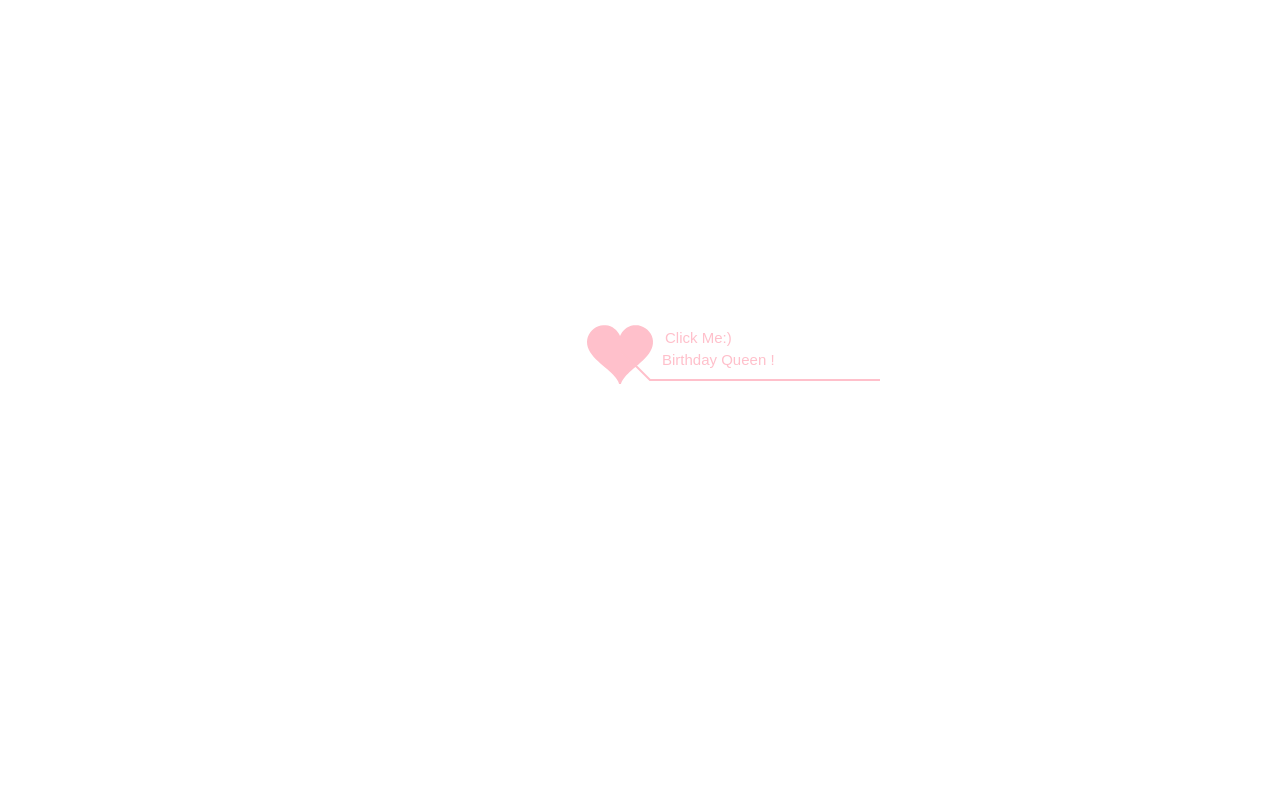
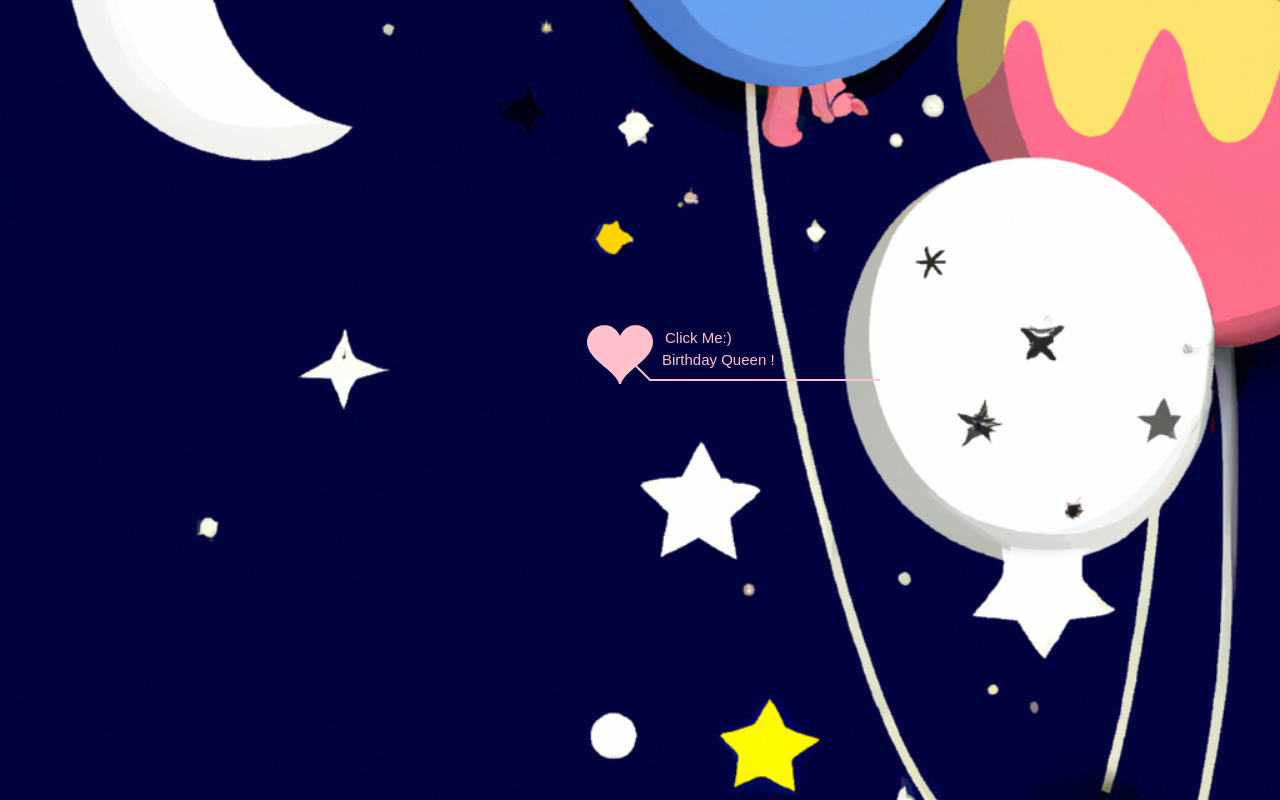
Before and after one commit to vedansh2810/hbd, a plain HTML site: page index.html in a window 1280 px wide. Drawn offline with Linux system fonts and the light colour scheme.

Commit message:
Update default.css

```diff
--- a/default.css
+++ b/default.css
@@ -1,7 +1,7 @@
 body {
   margin: 0;
   padding: 0;
-  background-image: url('..img2.png');
+  background-image: url('./img2.png');
   background-size: cover;
   background-repeat: no-repeat;
   font-size: 14px;
```
